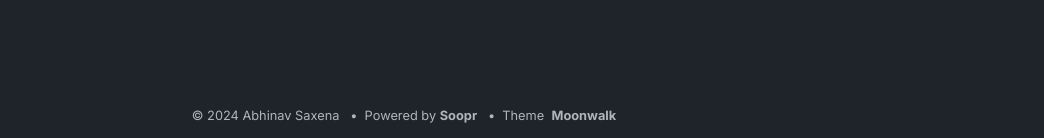
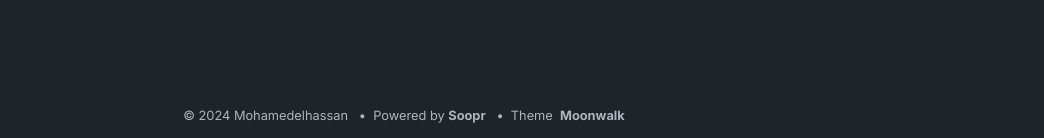
Before and after one commit to alnaer/m.elhassan.github.io, a Jekyll site: the page built from index.md, in a window 1280 px wide and 900 px high, scrolled down 965 px. Shown: the part 759-897 px from the top of the window, without its empty margins (236-1280 px from the left). Built offline with Jekyll 4.4.1, drawn with Linux system fonts in a browser that asks for light colours; some of the changed text lies outside the part shown.

Commit message:
Update _config.yml

```diff
--- a/_config.yml
+++ b/_config.yml
@@ -1,6 +1,6 @@
-title: Moonwalk
-author: Abhinav Saxena
-url: https://www.abhinavsaxena.com/moonwalk # root address of the site
+title: Alnaer Website
+author: Mohamedelhassan
+url: https://m.elhassan.github.io # root address of the site
 description: > # description of the site (multiple lines allowed)
   Moonwalk is a fast and elegant Jekyll theme with a clean dark mode. It comes with horizontal list (for navbar and footer), card list (for portfolio), and a generic vertical list. It is very easy to modify in case you want to build over it - please see _layouts/home.html to do that.
 
```
